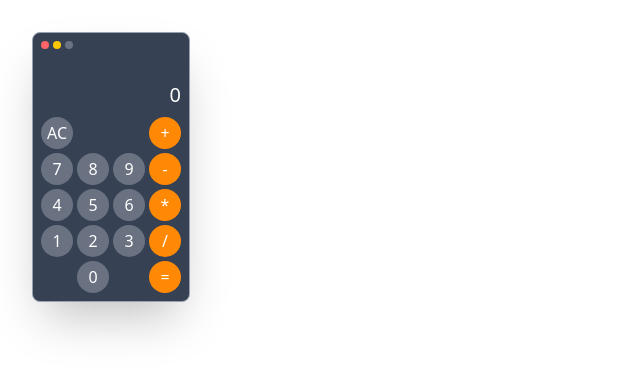
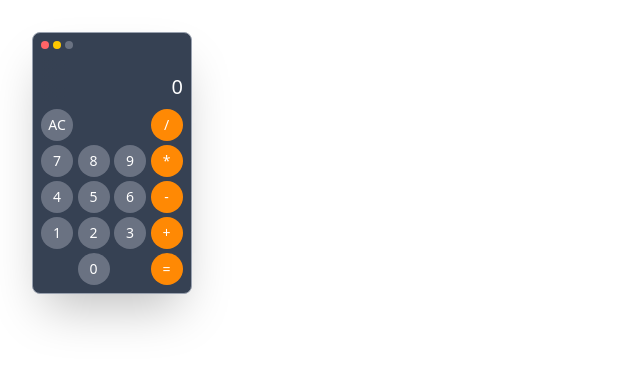
Before and after one commit to kamilszczepanik/calculator, a React (Vite) app: page / in a window 1280 px wide. Shown: the top 374 px of the page, without its empty margins (0-640 px from the left). Built offline with nearby package versions, Linux system fonts and the light colour scheme.

Commit message:
refactor: improve code quality

```diff
--- a/src/App.tsx
+++ b/src/App.tsx
@@ -6,19 +6,17 @@ import { DigitButtons } from "./components/DigitButtons";
 import { OperationButtons } from "./components/OperationButtons";
 import { OPERATIONS } from "./helpers/constants";
 import { Operator } from "./helpers/types";
+import { CalculationsOutput } from "./components/CalculationsOutput";
 
 function App() {
   const [calculations, setCalculations] = useState<string>("0");
   const [previousCalculations, setPreviousCalculations] = useState<string>("");
 
-  const isOperator = (item: string) =>
-    OPERATIONS.some((action) => action.operator === item);
-
   const handleDigitClick = (item: string) => {
     if (calculations === "0") {
       if (item !== "0") setCalculations(item);
     } else {
-      if (previousCalculations && calculations && !isOperator(item)) {
+      if (previousCalculations && calculations) {
         setCalculations(item);
       } else {
         setCalculations(calculations.concat(item));
@@ -27,48 +25,71 @@ function App() {
     }
   };
 
-  const handleOperationClick = () => {
-
-  }
+  const handleOperationClick = (operator: Operator) => {
+    if (calculations === "0") {
+      setCalculations(operator);
+    } else {
+      setCalculations(calculations.concat(operator));
+      setPreviousCalculations("");
+    }
+  };
 
   const handleCalculate = () => {
-    const calculationsArray = calculations.match(/\d+|\+|-|\/|\*/g) || [];
+    const calculationsLinkedList = new Yallist<string>(
+      calculations.match(/\d+|\+|-|\/|\*/g) || []
+    );
 
-    if (calculationsArray.length < 3) return;
+    if (calculationsLinkedList.length < 3)
+      throw new Error("Invalid calculation: requires at least 3 elements");
 
-    const calculationsLinkedList = new Yallist<string>(calculationsArray);
+    const result = calculate(calculationsLinkedList);
 
-    let currentTotal = 0;
-    let operator: Operator | null = null;
+    setPreviousCalculations(calculations);
+    setCalculations(result.toString());
+  };
 
-    while (calculationsLinkedList.length) {
-      const currentNode = calculationsLinkedList.head;
+  const calculate = (calculationsLinkedList: Yallist<string>): number => {
+    let result = 0;
+    let currentOperator: Operator | null = null;
 
-      if (!currentNode) return;
+    while (calculationsLinkedList) {
+      const currentElement = calculationsLinkedList.head?.value;
 
-      const action = OPERATIONS.find((a) => a.operator === currentNode.value);
+      if (!currentElement) break;
 
-      if (action) {
-        operator = action.operator as Operator;
+      const isOperator = OPERATIONS.some((a) => a.operator === currentElement);
+
+      if (isOperator) {
+        currentOperator = currentElement as Operator;
       } else {
-        if (operator) {
-          const operation = OPERATIONS.find(
-            (a) => a.operator === operator
-          )?.operation;
-          if (operation) {
-            currentTotal = operation(currentTotal, Number(currentNode.value));
-            operator = null;
-          }
+        const operand = Number(currentElement);
+
+        if (currentOperator) {
+          result = evaluateOperation(result, operand, currentOperator);
+          currentOperator = null;
         } else {
-          currentTotal = Number(currentNode.value);
+          result = operand;
         }
       }
 
       calculationsLinkedList.shift();
     }
 
-    setPreviousCalculations(calculations);
-    setCalculations(currentTotal.toString());
+    return result;
+  };
+
+  const evaluateOperation = (
+    currentValue: number,
+    operand: number,
+    operator: Operator
+  ): number => {
+    const operation = OPERATIONS.find(
+      (op) => op.operator === operator
+    )?.operation;
+    if (!operation) {
+      throw new Error(`Unknown operator: ${operator}`);
+    }
+    return operation(currentValue, operand);
   };
 
   const handleClearCalculations = () => {
@@ -77,16 +98,21 @@ function App() {
   };
 
   return (
-    <div className="flex flex-col gap-2 bg-gray-700 rounded-lg p-2 w-fit border-gray-400 border shadow-2xl">
+    <div className="flex flex-col gap-2 bg-gray-700 rounded-lg p-2 w-40 border-gray-400 border shadow-2xl text-sm">
       <WindowControlButtons />
-      <p className="text-right text-gray-400 h-4">{previousCalculations}</p>
-      <p className="text-right text-white text-xl over">{calculations}</p>
+      <CalculationsOutput
+        calculations={calculations}
+        previousCalculations={previousCalculations}
+      />
       <div className="grid grid-cols-4 gap-1">
         <DigitButtons
           handleDigitClick={handleDigitClick}
           handleClearCalculationsClick={handleClearCalculations}
         />
-        <OperationButtons handleCalculate={handleCalculate} handleOperationClick={handleOperationClick} />
+        <OperationButtons
+          handleCalculate={handleCalculate}
+          handleOperationClick={handleOperationClick}
+        />
       </div>
     </div>
   );
--- /dev/null
+++ b/src/components/CalculationsOutput.tsx
@@ -0,0 +1,31 @@
+interface Props {
+  calculations: string;
+  previousCalculations: string;
+}
+
+export const CalculationsOutput = ({
+  calculations,
+  previousCalculations,
+}: Props) => {
+  return (
+    <div className="relative overflow-hidden max-w-36">
+      <div className="relative">
+        <div className="flex justify-end">
+          <p className="text-gray-400 h-4 whitespace-nowrap ml-auto">
+            {previousCalculations}
+          </p>
+        </div>
+        <div className="absolute inset-y-0 left-0 w-8 bg-gradient-to-r from-gray-700 to-transparent pointer-events-none"></div>
+      </div>
+
+      <div className="relative">
+        <div className="flex justify-end">
+          <p className="text-white text-xl whitespace-nowrap ml-auto">
+            {calculations}
+          </p>
+        </div>
+        <div className="absolute inset-y-0 left-0 w-8 bg-gradient-to-r from-gray-700 to-transparent pointer-events-none"></div>
+      </div>
+    </div>
+  );
+};
--- a/src/components/OperationButtons.tsx
+++ b/src/components/OperationButtons.tsx
@@ -1,8 +1,9 @@
 import { OPERATIONS } from "../helpers/constants";
+import { Operator } from "../helpers/types";
 import { Button } from "./ui/button";
 
 interface Props {
-  handleOperationClick: (symbol: string) => void;
+  handleOperationClick: (operator: Operator) => void;
   handleCalculate: () => void;
 }
 
--- a/src/helpers/constants.ts
+++ b/src/helpers/constants.ts
@@ -1,8 +1,8 @@
 import { Operation } from "./types";
 
 export const OPERATIONS: Operation[] = [
+  { operator: "/", label: "/", operation: (a: number, b: number) => a / b },
+  { operator: "*", label: "*", operation: (a: number, b: number) => a * b },
+  { operator: "-", label: "-", operation: (a: number, b: number) => a - b },
   { operator: "+", label: "+", operation: (a: number, b: number) => a + b },
-  { operator: "-", label: "-", operation: (a: number, b: number) => a - b },
-  { operator: "*", label: "*", operation: (a: number, b: number) => a * b },
-  { operator: "/", label: "/", operation: (a: number, b: number) => a / b },
 ];
```
